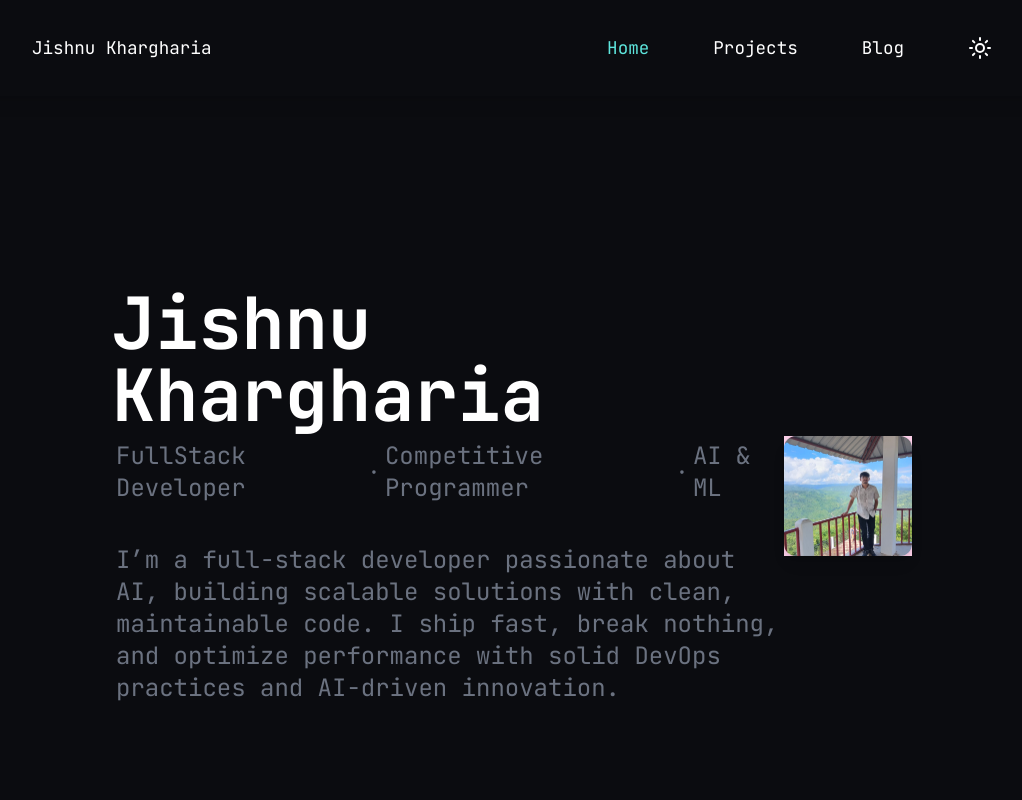
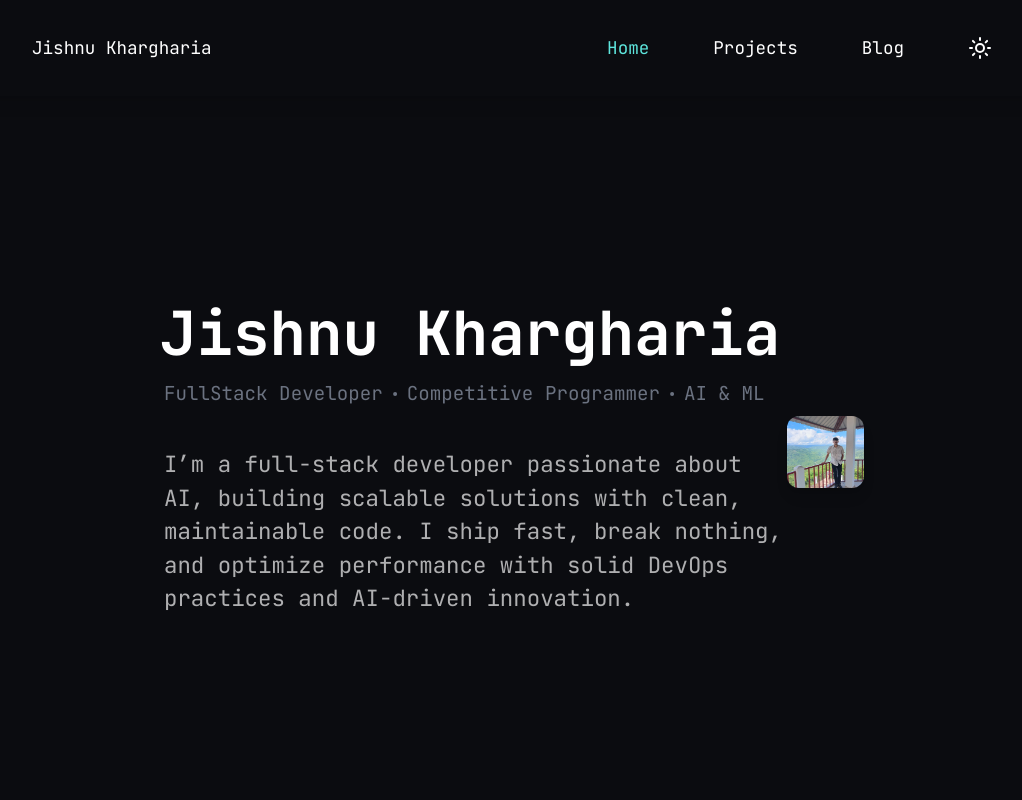
Before and after one commit to jishkhar/portfolio2, a Next.js app: page / in a window 1280 px wide. Shown: the top 800 px of the page, without its empty margins (128-1150 px from the left). Built offline with nearby package versions, Linux system fonts and the light colour scheme.

Commit message:
add about

```diff
--- a/src/components/About.tsx
+++ b/src/components/About.tsx
@@ -3,28 +3,29 @@ import Image from "next/image";
 
 const About = () => {
     return (
-        <div className=" h-fit my-40 mx-60 flex flex-col md:flex-row items-center text-white">
+        <div className=" h-fit my-40 mx-72 flex flex-col md:flex-row items-center text-white">
             <div id="left" className="max-w-2xl md:text-left">
-                <div className="text-7xl font-bold">Jishnu Khargharia</div>
-                <div className='flex justify-center md:justify-start items-center text-gray-500 text-2xl ml-1 mt-2'>
+                <div className="text-[3.8rem] font-bold">Jishnu Khargharia</div>
+                <div className='flex justify-center md:justify-start items-center text-gray-500 text-[1.2rem] ml-1'>
                     <span>FullStack Developer</span>
                     <Dot />
                     <span>Competitive Programmer</span>
                     <Dot />
                     <span>AI & ML</span>
                 </div>
-                <div className="text-gray-500 ml-1 mt-10 text-2xl">
+                <div className="text-[#ffffffac] ml-1 mt-10 text-[1.4rem]">
                     <p>
                         I’m a full-stack developer passionate about AI, building scalable solutions with clean, maintainable code. I ship fast, break nothing, and optimize performance with solid DevOps practices and AI-driven innovation.
                     </p>
                 </div>
             </div>
-            <div id="right" className="bg-pink-200 mt-6 md:mt-0 md:w-1/2 flex justify-center md:justify-end relative">
+
+            <div id="right" className="mt-6 md:mt-0 md:w-1/2 flex justify-center md:justify-end relative">
                 <Image
                     src="/images/me1.jpg"
                     alt="Profile_Photo"
-                    width={400}
-                    height={400}
+                    width={450}
+                    height={450}
                     className="shadow-lg relative rounded-xl"
                 />
             </div>
```
